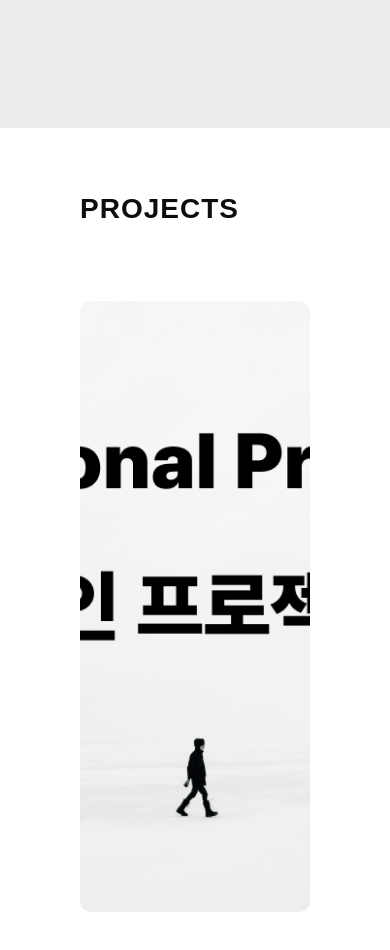
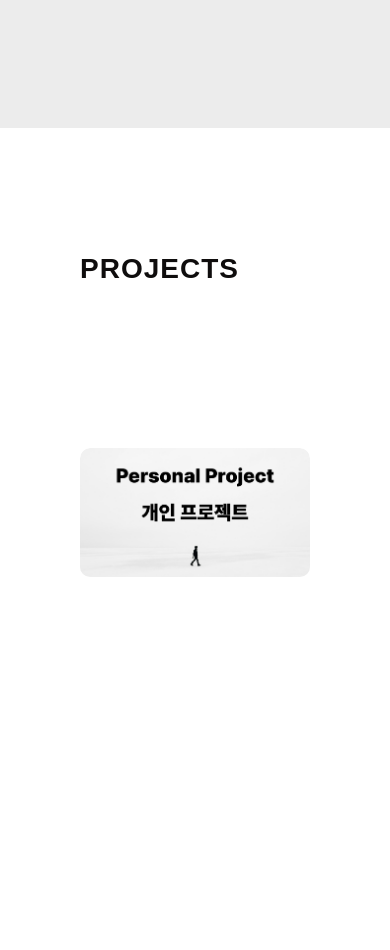
Before and after one commit to peaceRyun/balance, a Next.js app: page / in a window 390 px wide. Shown: the part 2060-3010 px from the top of the page. Built offline with nearby package versions, Linux system fonts and the light colour scheme.

Commit message:
PDS => 반응형 수정2. max-width 활용.

```diff
--- a/src/app/home/components/portfoliodisplaysec/PortfolioDisplaySec.jsx
+++ b/src/app/home/components/portfoliodisplaysec/PortfolioDisplaySec.jsx
@@ -75,10 +75,10 @@ const PortfolioDisplaySec = () => {
                 $height='100vh'
                 $display='flex'
                 $flexDirection='column'
-                $justifyContent='space-around'
                 $alignItems='flex-start'
+                $gap='100px'
             >
-                <DivWrap className='textBox' $width='100%' $padding='60px 0 80px' $color='#0f0d0d'>
+                <DivWrap className='textBox' $width='100%' $padding='120px 0 80px' $color='#0f0d0d'>
                     <StyledH3 $variant='titleLarge' $fontWeight='900'>
                         PROJECTS
                     </StyledH3>
@@ -91,7 +91,7 @@ const PortfolioDisplaySec = () => {
                     slidesPerView={'auto'}
                     centeredSlides={true} // 활성화된 슬라이드를 중앙에 배치
                     loop={false}
-                    initialSlide={0}
+                    initialSlide={1}
                     watchSlidesProgress={true}
                     spaceBetween={60}
                 >
@@ -100,7 +100,7 @@ const PortfolioDisplaySec = () => {
                             <Link href={`/projects/${item.id}`}>
                                 <PDSDivWrap
                                     $width='100%'
-                                    $height='100%'
+                                    $height='auto'
                                     $position='relative'
                                     $borderRadius='10px'
                                     onMouseEnter={() => handleMouseEnter(item.id)}
--- a/src/app/home/components/portfoliodisplaysec/style.js
+++ b/src/app/home/components/portfoliodisplaysec/style.js
@@ -15,6 +15,7 @@ export const PDSDivWrap = styled.div`
     position: ${(props) => props.$position};
     border-radius: ${(props) => props.$borderRadius};
     bottom: ${(props) => props.$bottom};
+    aspect-ratio: 16 / 9;
 `;
 
 export const StyledSwiper = styled(Swiper)`
@@ -22,27 +23,22 @@ export const StyledSwiper = styled(Swiper)`
     height: 100% !important;
     overflow: hidden;
     border-radius: 10px;
-    .swiper-wrapper {
-        display: flex;
-        align-items: center;
-    }
-    /* .swiper-slide {
-        margin-right: 4vw;
-    } */
-    /* @media (max-width: 1280px) {
-        height: 413px !important;
-    }
-    @media (max-width: 768px) {
-        height: 135px !important;
-    } */
+    display: flex;
+    padding: 0 0 180px;
+    align-items: center;
 `;
 
 export const StyledSwiperSlide = styled(SwiperSlide)`
-    width: 60% !important;
+    width: 100% !important;
+    max-width: 900px;
+    @media (max-width: 1280px) {
+        max-width: 768px;
+    }
+    @media (max-width: 768px) {
+        max-width: 390px;
+    }
+
     height: 100% !important;
-    @media (max-width: 1280px) {
-        width: 100% !important;
-    }
 `;
 
 export const ImgFilter = styled.div`
```
